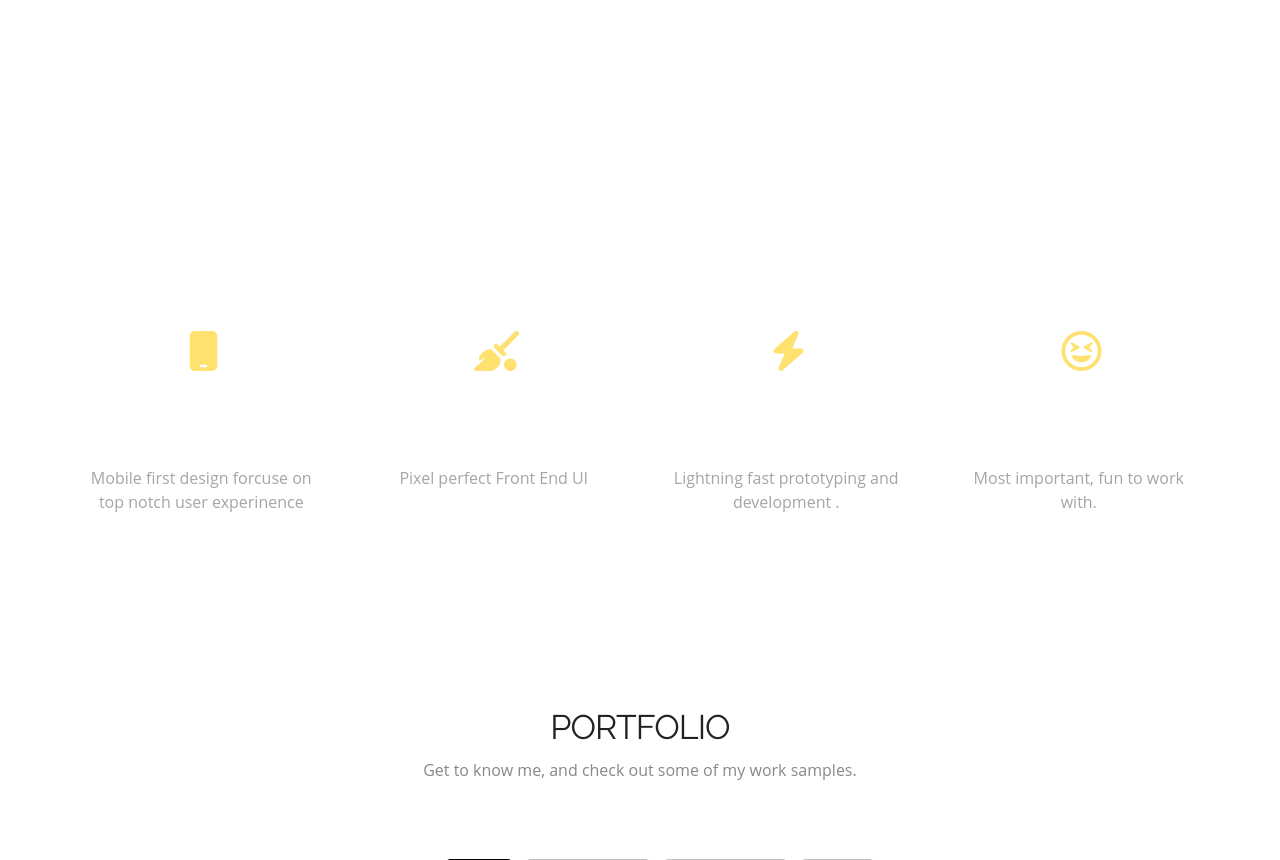
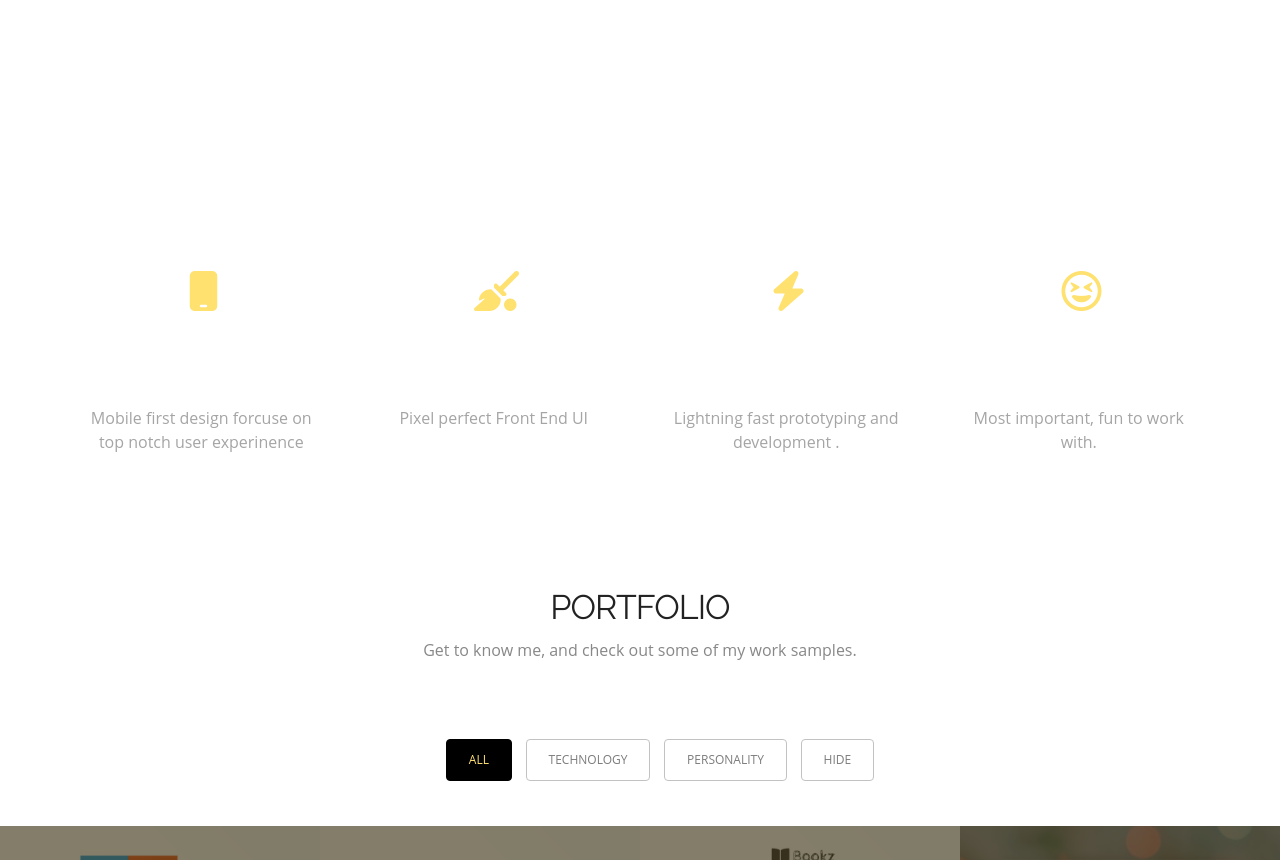
Before and after one commit to niyambhat/niyambhat.github.io, a plain HTML site: page index.html in a window 1280 px wide. Shown: the part 1326-2186 px from the top of the page. Drawn offline with Linux system fonts and the light colour scheme.

Commit message:
Update style.css

```diff
--- a/css/style.css
+++ b/css/style.css
@@ -610,7 +610,7 @@ div#main-nav {
 ---------------------------------*/
 
 #service {
-    padding: 60px 0px;
+    padding: 0px 0px;
     background: url('../img/slide4.jpg') top left no-repeat !important;
 }
 #service h2{
```
